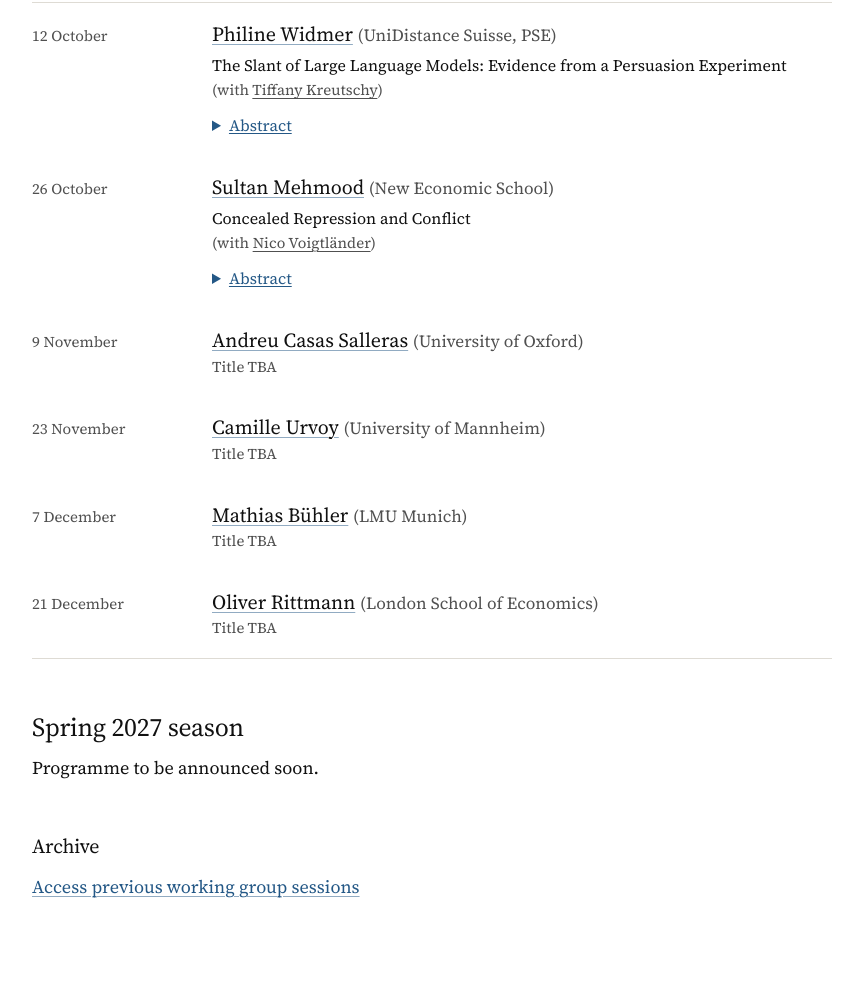
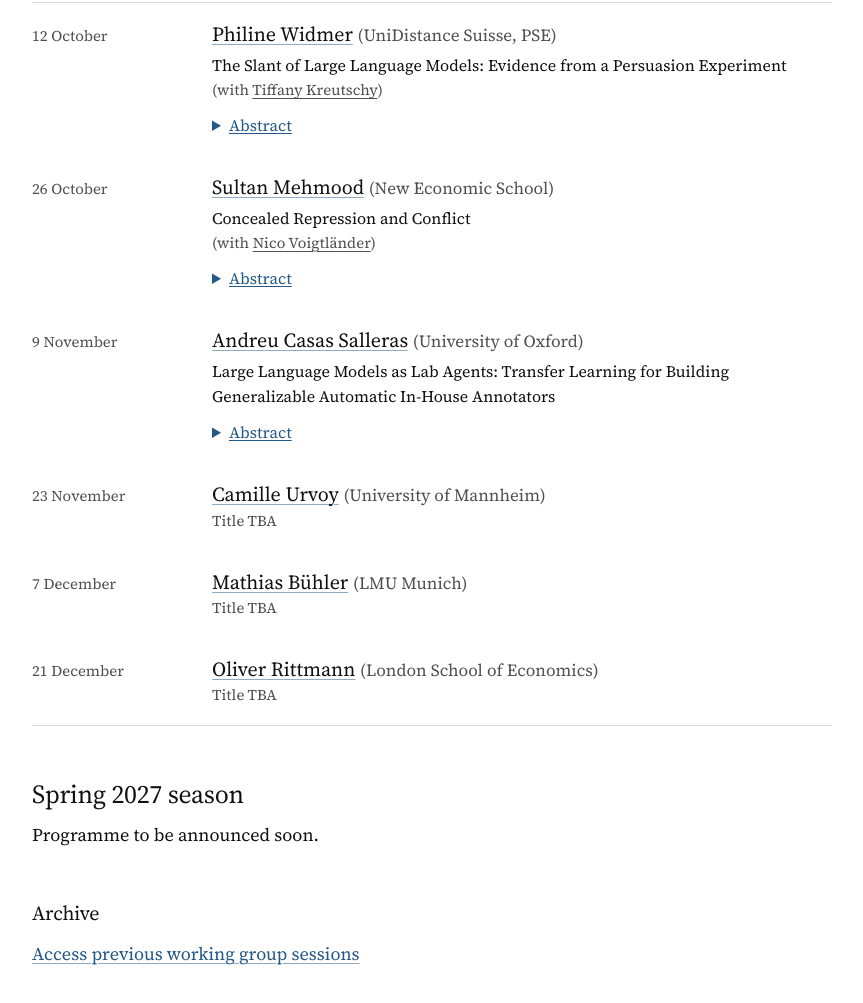
Before and after one commit to vladimir-avetian/peai-seminar, a plain HTML site: page index.html in a window 1280 px wide. Shown: the part 727-1730 px from the top of the page, without its empty margins (208-1071 px from the left). Before the commit the page ends 1704 px from the top, so only its background shows below. Drawn offline with Linux system fonts and the light colour scheme.

Commit message:
Add Andreu Casas talk title and abstract

```diff
--- a/index.html
+++ b/index.html
@@ -88,7 +88,11 @@
             <time datetime="2026-11-09">9 November</time>
             <div>
               <h3><a href="https://andreucasas.com/">Andreu Casas Salleras</a> <span class="affiliation">(University of Oxford)</span></h3>
-              <p>Title TBA</p>
+              <p class="talk-title">Large Language Models as Lab Agents: Transfer Learning for Building Generalizable Automatic In-House Annotators</p>
+              <details>
+                <summary>Abstract</summary>
+                <p class="talk-abstract">Automatic data annotation is a common task in social science research, such as labeling social media posts for the presence of hate speech, or new articles for their ideological leaning. When fine-tuned with some manually annotated examples, Large Language Models (LLMs) consistently outperform traditional machine learning models. However, researchers often fine-tune a pre-trained LLM from scratch for each new task at hand. Building on the notion of transfer learning, in this paper we leverage several datasets annotated in the same research lab, for different tasks and projects, to develop a Lab Agent that gradually performs better at zero-shot and few-shot classification on new unseen tasks. We explore the performance of several options in the development of such Lab Agents, with the goal of facilitating and speeding up accurate data annotation for social science research.</p>
+              </details>
             </div>
           </article>
           <article>
```
